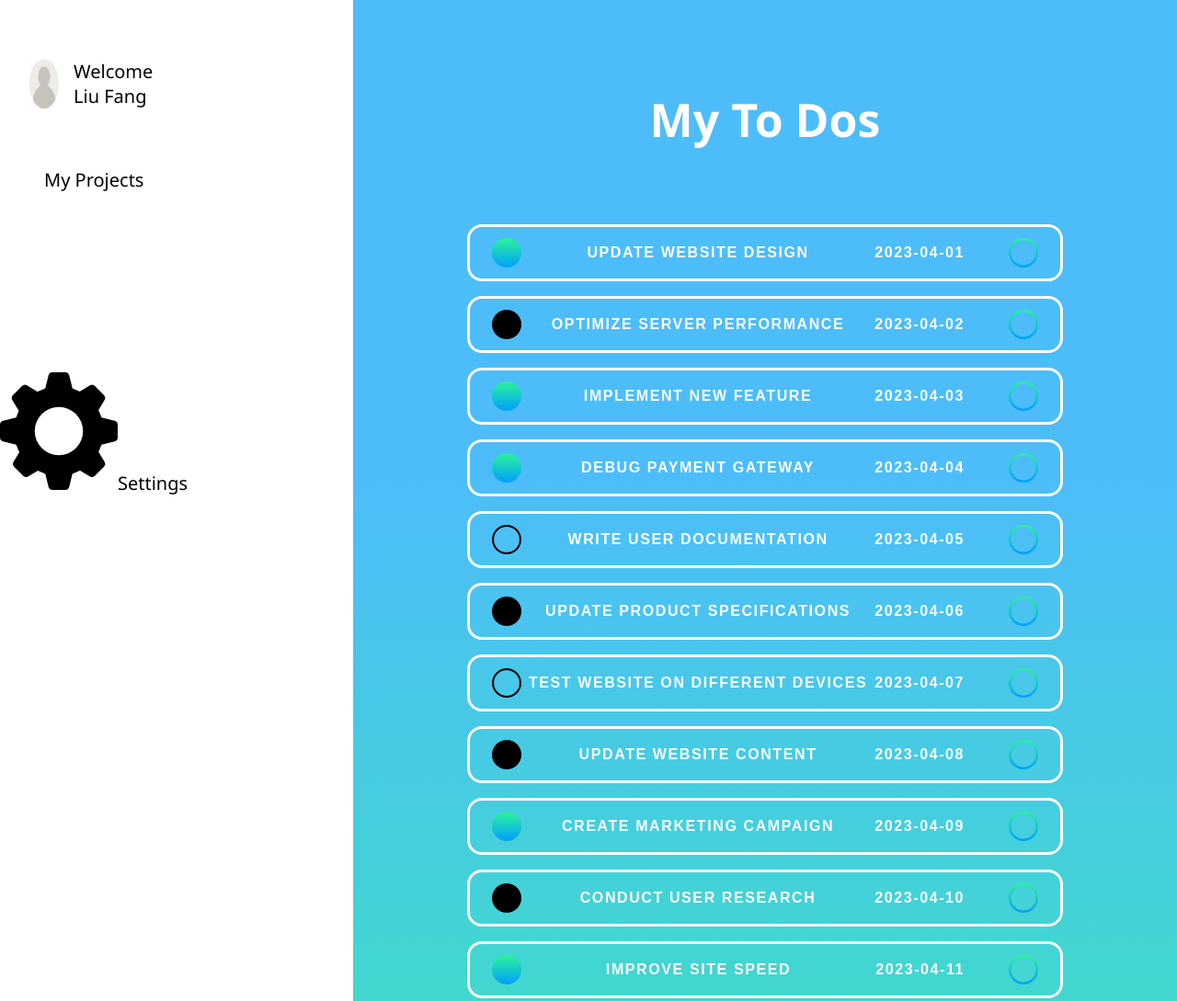
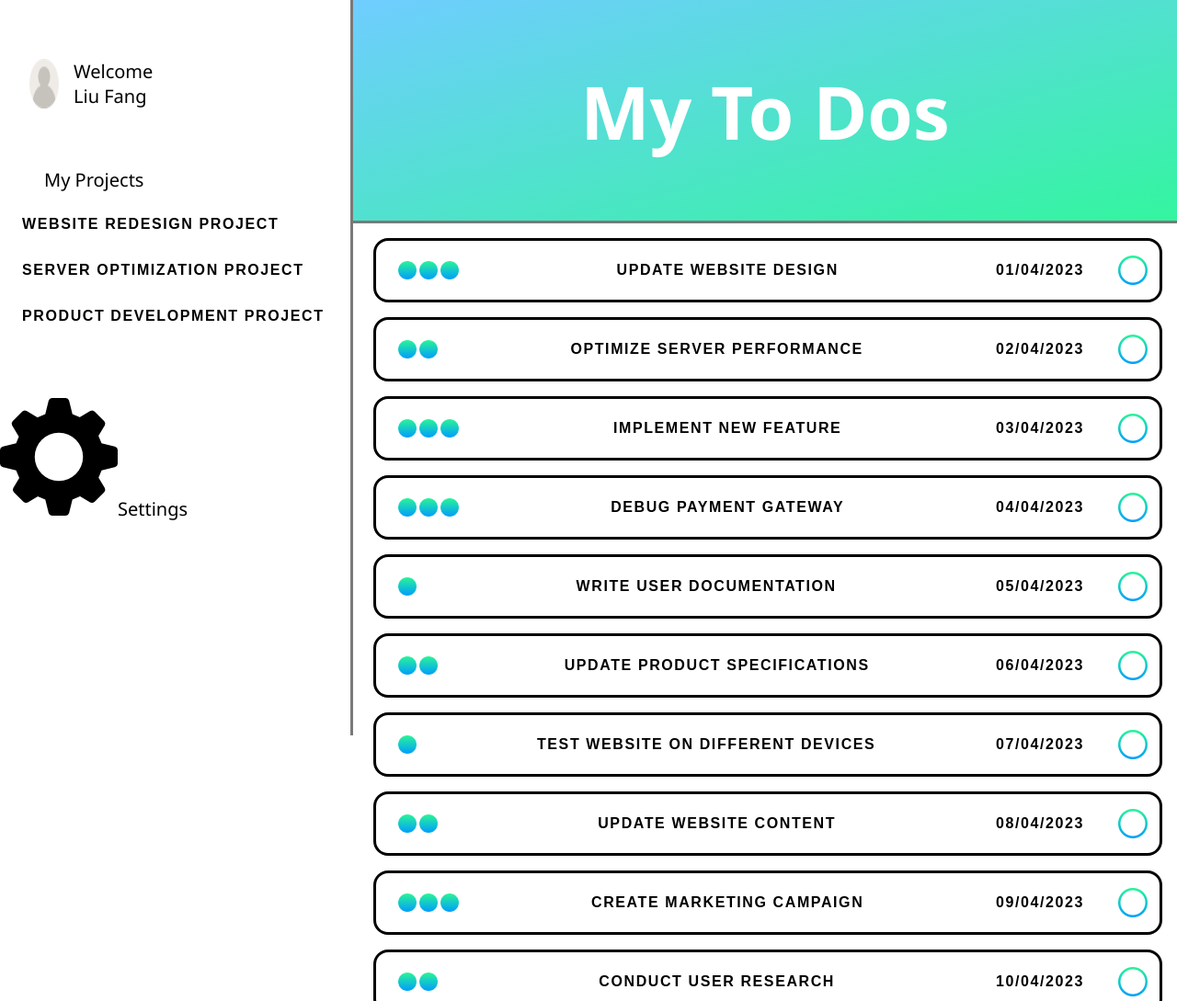
Before and after one commit to EnzyCue/todo-list, a website built with webpack: page dist/index.html in a window 1280 px wide. Shown: the top 1089 px of the page at 92% size. Built offline with nearby package versions, Linux system fonts and the light colour scheme.

Commit message:
Make UI decisions.

```diff
--- a/src/GenerateDOM/mainContent.js
+++ b/src/GenerateDOM/mainContent.js
@@ -125,23 +125,32 @@ function generateTodoTitle(container, title){
 };
 
 
-function generatePrioritySvg(container, priority){
-
-    const priorityIcon = document.createElement('img');
-    priorityIcon.classList.add('priorityIcon');
-
-    switch(priority){
+function generatePrioritySvg(container, priority) {
+    switch (priority) {
       case 'high':
-            priorityIcon.src = prioritySVGHigh;
+        generateSvg(container, prioritySVGHigh, 3);
         break;
 
       case 'medium':
-            priorityIcon.src = prioritySVGMedium;
+        generateSvg(container, prioritySVGHigh, 2);
         break;
 
       case 'low':
-            priorityIcon.src = prioritySVGLow;
+        generateSvg(container, prioritySVGHigh, 1);
         break;
     };
-    container.appendChild(priorityIcon);
   };
+
+  function generateSvg(container, svgSrc, count) {
+    const flexContainer = document.createElement('div');
+    flexContainer.classList.add('svgFlexContainer');
+
+    for (let i = 0; i < count; i++) {
+      const svgIcon = document.createElement('img');
+      svgIcon.classList.add('priorityIcon');
+      svgIcon.src = svgSrc;
+      flexContainer.appendChild(svgIcon);
+    }
+
+    container.appendChild(flexContainer);
+  };
--- a/src/appLogic/initialSetup.js
+++ b/src/appLogic/initialSetup.js
@@ -13,25 +13,24 @@ let globalTodoCounter = 0;
 function setupInitalProjects() {
 
     const exampleTodos = [
-        todo("Update website design", "Revamp the website layout and make it more user-friendly", "2023-04-01", "high", false, ++globalTodoCounter),
-        todo("Optimize server performance", "Analyze server logs and optimize server settings to improve performance", "2023-04-02", "medium", false, ++globalTodoCounter),
-        todo("Implement new feature", "Add a new feature to the website that allows users to save their preferences", "2023-04-03", "high", false, ++globalTodoCounter),
-        todo("Debug payment gateway", "Fix issues with payment gateway that are preventing customers from making purchases", "2023-04-04", "high", false, ++globalTodoCounter),
-        todo("Write user documentation", "Create a user guide to help customers use our product more effectively", "2023-04-05", "low", false, ++globalTodoCounter),
-        todo("Update product specifications", "Update the product specifications document to reflect recent changes", "2023-04-06", "medium", false, ++globalTodoCounter),
-        todo("Test website on different devices", "Check website functionality and layout on different devices to ensure compatibility", "2023-04-07", "low", false, ++globalTodoCounter),
-        todo("Update website content", "Add new content to the website to keep it fresh and engaging for users", "2023-04-08", "medium", false, ++globalTodoCounter),
-        todo("Create marketing campaign", "Develop a marketing campaign to increase brand awareness and attract new customers", "2023-04-09", "high", false, ++globalTodoCounter),
-        todo("Conduct user research", "Gather feedback from users to improve the product and address their needs", "2023-04-10", "medium", false, ++globalTodoCounter),
-        todo("Improve site speed", "Optimize website performance to improve site speed and reduce page load times", "2023-04-11", "high", false, ++globalTodoCounter),
-        todo("Create training materials", "Develop training materials to help employees learn new skills and improve performance", "2023-04-12", "low", false, ++globalTodoCounter),
-        todo("Resolve customer complaints", "Address customer complaints and resolve issues to maintain customer satisfaction", "2023-04-13", "high", false, ++globalTodoCounter),
-        todo("Improve search functionality", "Improve the search functionality of the website to make it easier for users to find what they need", "2023-04-14", "medium", false, ++globalTodoCounter),
-        todo("Create product roadmap", "Develop a roadmap for the product to guide future development and prioritize features", "2023-04-15", "high", false, ++globalTodoCounter),
-        todo("Perform security audit", "Conduct a security audit of the website to identify vulnerabilities and implement fixes", "2023-04-16", "high", false, ++globalTodoCounter),
-        todo("Improve user interface", "Redesign the user interface to improve user experience and make the website more intuitive to use", "2023-04-17", "medium", false, ++globalTodoCounter),
+        todo("Update website design", "Revamp the website layout and make it more user-friendly", "01/04/2023", "high", false, ++globalTodoCounter),
+        todo("Optimize server performance", "Analyze server logs and optimize server settings to improve performance", "02/04/2023", "medium", false, ++globalTodoCounter),
+        todo("Implement new feature", "Add a new feature to the website that allows users to save their preferences", "03/04/2023", "high", false, ++globalTodoCounter),
+        todo("Debug payment gateway", "Fix issues with payment gateway that are preventing customers from making purchases", "04/04/2023", "high", false, ++globalTodoCounter),
+        todo("Write user documentation", "Create a user guide to help customers use our product more effectively", "05/04/2023", "low", false, ++globalTodoCounter),
+        todo("Update product specifications", "Update the product specifications document to reflect recent changes", "06/04/2023", "medium", false, ++globalTodoCounter),
+        todo("Test website on different devices", "Check website functionality and layout on different devices to ensure compatibility", "07/04/2023", "low", false, ++globalTodoCounter),
+        todo("Update website content", "Add new content to the website to keep it fresh and engaging for users", "08/04/2023", "medium", false, ++globalTodoCounter),
+        todo("Create marketing campaign", "Develop a marketing campaign to increase brand awareness and attract new customers", "09/04/2023", "high", false, ++globalTodoCounter),
+        todo("Conduct user research", "Gather feedback from users to improve the product and address their needs", "10/04/2023", "medium", false, ++globalTodoCounter),
+        todo("Improve site speed", "Optimize website performance to improve site speed and reduce page load times", "11/04/2023", "high", false, ++globalTodoCounter),
+        todo("Create training materials", "Develop training materials to help employees learn new skills and improve performance", "12/04/2023", "low", false, ++globalTodoCounter),
+        todo("Resolve customer complaints", "Address customer complaints and resolve issues to maintain customer satisfaction", "13/04/2023", "high", false, ++globalTodoCounter),
+        todo("Improve search functionality", "Improve the search functionality of the website to make it easier for users to find what they need", "14/04/2023", "medium", false, ++globalTodoCounter),
+        todo("Create product roadmap", "Develop a roadmap for the product to guide future development and prioritize features", "15/04/2023", "high", false, ++globalTodoCounter),
+        todo("Perform security audit", "Conduct a security audit of the website to identify vulnerabilities and implement fixes", "16/04/2023", "high", false, ++globalTodoCounter),
+        todo("Improve user interface", "Redesign the user interface to improve user experience and make the website more intuitive to use", "17/04/2023", "medium", false, ++globalTodoCounter)
     ];
-
 
     const todosSet1 = exampleTodos.slice(0, 6);
     const todosSet2 = exampleTodos.slice(6, 11);
--- a/src/style.css
+++ b/src/style.css
@@ -20,11 +20,10 @@ body{
 
 .leftPanel {
     height: 100vh;
-    /* background: linear-gradient(to bottom left, #00bcd4, #4caf50); */
     display: flex;
     flex-direction: column;
-    /* padding: 2rem; */
     gap: 4rem;
+    border-right: 3px solid rgb(121, 121, 121);
 }
 
 .leftPanel .welcome {
@@ -40,29 +39,31 @@ body{
 }
 
 .mainContent{
-    /* background: linear-gradient(to top, #02a2f8, #33f59f); */
-    background: linear-gradient(to top, #33f59f 0%, #4dbdfa 70%);
-
-    /* background: #33f59f; */
-    /* background: #44b9f8; */
-
     display: flex;
     flex-direction: column;
-    padding: 3rem;
     align-items: center;
-    gap: 5rem;
 }
 .mainContent .pageHeading {
 
-    font-size: 50px;
+    font-size: 80px;
     font-weight: 700;
-    margin-top: 3rem;
     color: #fff;
+    background: linear-gradient(to bottom right, #6fcdff, #33f59f);
+    width: 100%;
+    height: 15rem;
+    display: flex;
+    justify-content: center;
+    align-items: center;
+    border-bottom: 3px solid rgb(121, 121, 121);
+
+
 }
 .todoPanel {
     display: flex;
     flex-direction: column;
     gap: 1rem;
+    width: 95%;
+    margin-top: 1rem;
 }
 .todoItem{
     display: flex;
@@ -70,38 +71,61 @@ body{
     gap: 0.5rem;
     width: 100%;
     justify-content: space-between;
+    height: 100%;
 }
+
+.svgFlexContainer{
+    display: flex;
+    justify-content: space-around;
+    gap: 3px;
+}
+.svgFlexContainer > img{
+    width: 20px;
+}
+
 .completeButton {
     border-left: none;
     display: flex;
     align-items: center;
+    border-radius: 0.7rem;
+    border-bottom-left-radius: 0;
+    border-top-left-radius: 0;
+    padding: 1rem 0.8rem;
 }
 
 .todoContainer{
-    border: 3px solid white;
+    border: 3px solid #00bbbb;
+    border: 3px solid rgb(0, 0, 0);
     border-radius: 1rem;
     display: flex;
     justify-content: space-between;
     align-items: center;
+    width: 100%;
 }
 
 
 button {
     display: inline-block;
-    padding: 0.75rem 1.5rem;
+    padding: 1rem 1.5rem;
     font-size: 1rem;
     font-weight: 600;
     text-align: center;
     text-transform: uppercase;
     letter-spacing: 0.1em;
-    color: #fff;
+    color: rgb(0, 0, 0);
     background-color: #4dbdfa00;
     border: none;
     cursor: pointer;
     transition: background-color 0.2s ease-in-out;
-    border-radius: 1rem;
+    border-radius: 0.7rem;
+    border-bottom-right-radius: 0;
+    border-top-right-radius: 0;
 }
 
 button:hover {
     background-color: #02a2f8;
+
+    background-color:#00a7a7;
+    background-color: #15CDC7;
+
 }
```
Also changed, not shown: dist/main.js. Lines whose indentation alone changed are shown as unchanged.
